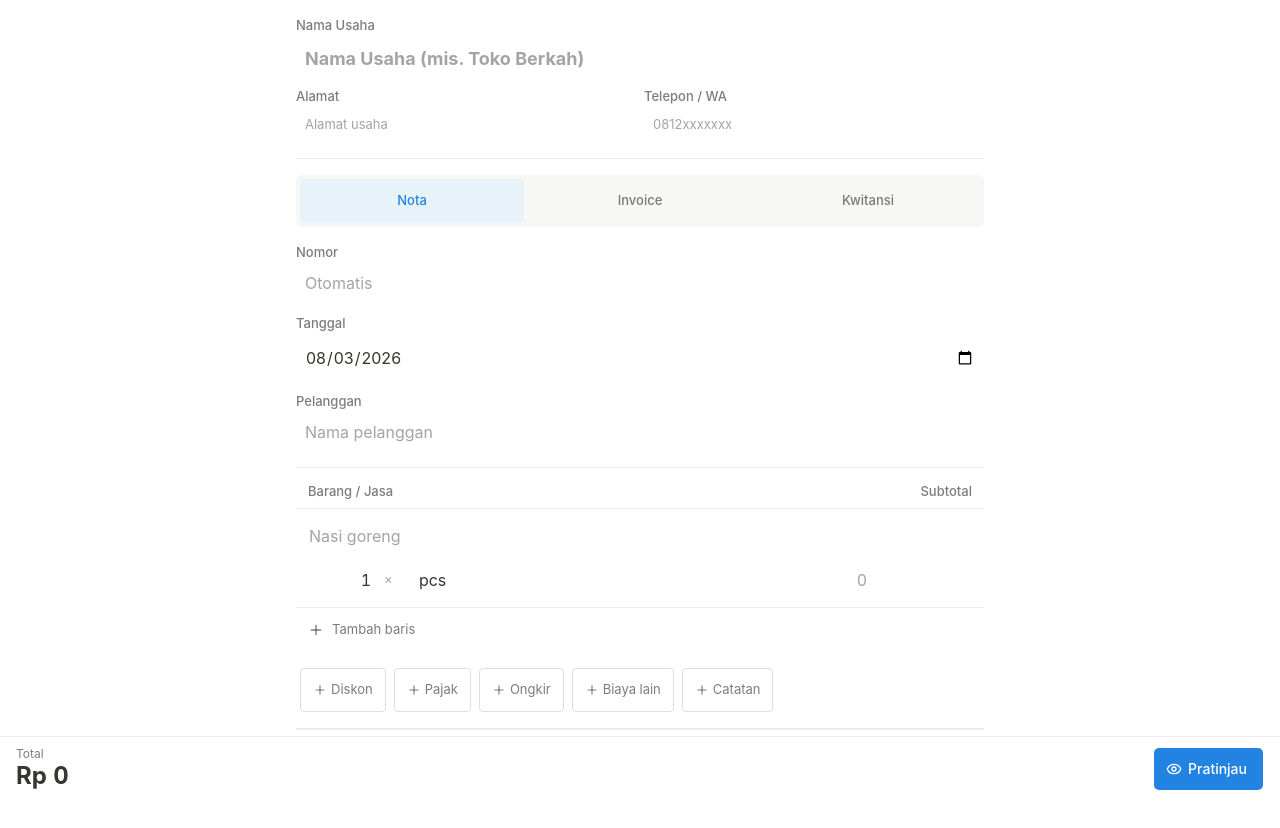
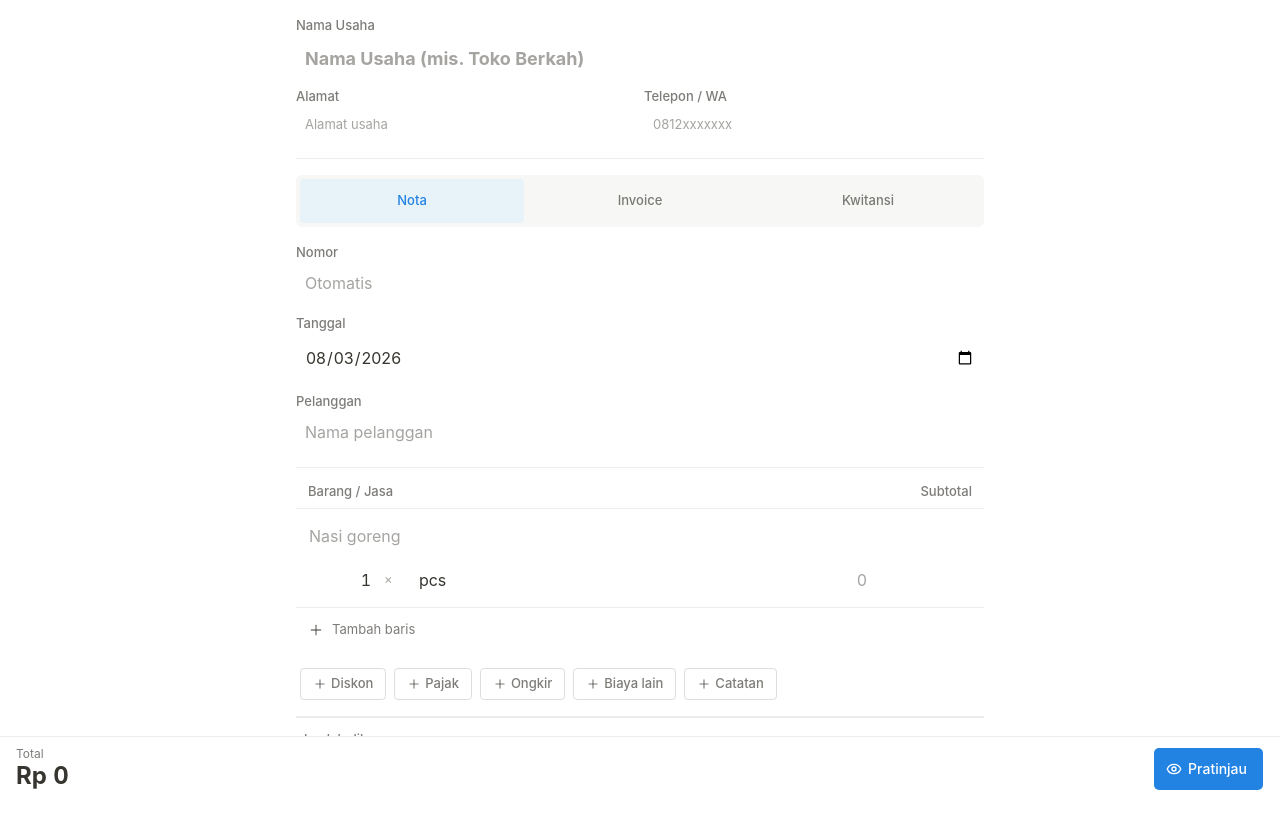
Before and after one commit to alwaysYSL/satunota, a Next.js app: page / in a window 1280 px wide. Shown: the top 828 px of the page. Built offline with nearby package versions, Linux system fonts and the light colour scheme.

Commit message:
fix: selektor zustand, reset syarat, tinggi chip, format tanggal

```diff
--- a/components/editor/calc-summary.tsx
+++ b/components/editor/calc-summary.tsx
@@ -4,15 +4,24 @@ import { useEditorStore, useCalcResult } from "@/lib/stores/editor-store"
 import { formatRupiah } from "@/lib/format"
 
 export function CalcSummary() {
-  const state = useEditorStore()
+  const chips = useEditorStore((s) => s.chips)
+  const diskonTipe = useEditorStore((s) => s.diskonTipe)
+  const diskonNilai = useEditorStore((s) => s.diskonNilai)
+  const pajakPersen = useEditorStore((s) => s.pajakPersen)
+  const pajakInklusif = useEditorStore((s) => s.pajakInklusif)
+  const ongkir = useEditorStore((s) => s.ongkir)
+  const biayaLain = useEditorStore((s) => s.biayaLain)
+  const pembulatanAktif = useEditorStore((s) => s.pembulatanAktif)
+  const tipe = useEditorStore((s) => s.tipe)
+  const dibayar = useEditorStore((s) => s.dibayar)
   const cr = useCalcResult()
 
-  const showDiskon = state.chips.showDiskon && cr.diskonNominal > 0
-  const showPajak = state.chips.showPajak && cr.pajakNominal > 0
-  const showOngkir = state.chips.showOngkir && state.ongkir > 0
-  const showBiayaLain = state.chips.showBiayaLain && state.biayaLain > 0
-  const showPembulatan = state.pembulatanAktif && cr.pembulatanNominal !== 0
-  const showSisa = state.tipe !== "kwitansi" && cr.sisa !== cr.total
+  const showDiskon = chips.showDiskon && cr.diskonNominal > 0
+  const showPajak = chips.showPajak && cr.pajakNominal > 0
+  const showOngkir = chips.showOngkir && ongkir > 0
+  const showBiayaLain = chips.showBiayaLain && biayaLain > 0
+  const showPembulatan = pembulatanAktif && cr.pembulatanNominal !== 0
+  const showSisa = tipe !== "kwitansi" && cr.sisa !== cr.total
 
   // Jangan tampilkan rincian kalau subtotal nol
   if (cr.subtotal === 0) return null
@@ -26,8 +35,8 @@ export function CalcSummary() {
       {showDiskon && (
         <SummaryRow
           label={
-            state.diskonTipe === "persen"
-              ? `Diskon (${state.diskonNilai}%)`
+            diskonTipe === "persen"
+              ? `Diskon (${diskonNilai}%)`
               : "Diskon"
           }
           value={-cr.diskonNominal}
@@ -37,18 +46,18 @@ export function CalcSummary() {
       {/* Pajak */}
       {showPajak && (
         <SummaryRow
-          label={`Pajak ${state.pajakPersen}%${state.pajakInklusif ? " (termasuk)" : ""}`}
-          value={state.pajakInklusif ? 0 : cr.pajakNominal}
+          label={`Pajak ${pajakPersen}%${pajakInklusif ? " (termasuk)" : ""}`}
+          value={pajakInklusif ? 0 : cr.pajakNominal}
           displayValue={formatRupiah(cr.pajakNominal)}
-          note={state.pajakInklusif ? "sudah termasuk" : undefined}
+          note={pajakInklusif ? "sudah termasuk" : undefined}
         />
       )}
 
       {/* Ongkir */}
-      {showOngkir && <SummaryRow label="Ongkir" value={state.ongkir} />}
+      {showOngkir && <SummaryRow label="Ongkir" value={ongkir} />}
 
       {/* Biaya lain */}
-      {showBiayaLain && <SummaryRow label="Biaya lain" value={state.biayaLain} />}
+      {showBiayaLain && <SummaryRow label="Biaya lain" value={biayaLain} />}
 
       {/* Pembulatan */}
       {showPembulatan && (
@@ -69,7 +78,7 @@ export function CalcSummary() {
       {/* Sisa (jika ada pembayaran sebagian) */}
       {showSisa && (
         <>
-          <SummaryRow label="Dibayar" value={-state.dibayar} />
+          <SummaryRow label="Dibayar" value={-dibayar} />
           <div className="flex items-center justify-between">
             <span className="text-[13px] font-medium text-fg-secondary">
               Sisa
--- a/components/editor/chip-bar.tsx
+++ b/components/editor/chip-bar.tsx
@@ -4,13 +4,25 @@ import * as React from "react"
 import { Plus } from "lucide-react"
 import { cn } from "@/lib/utils"
 import { useEditorStore, useCalcResult, type ChipVisibility } from "@/lib/stores/editor-store"
-import { formatRupiah } from "@/lib/format"
+import { formatRupiah, formatTanggal } from "@/lib/format"
 import { ChipDrawer } from "./chip-drawer"
 
 type ChipConfig = {
   key: keyof ChipVisibility
   label: string
-  activeLabel: (state: ReturnType<typeof useEditorStore.getState>, calcResult: ReturnType<typeof useCalcResult>) => string
+  activeLabel: (
+    values: {
+      diskonTipe: "nominal" | "persen"
+      diskonNilai: number
+      pajakPersen: number
+      pajakInklusif: boolean
+      ongkir: number
+      biayaLain: number
+      catatan: string
+      dueDate: string | null
+    },
+    calcResult: ReturnType<typeof useCalcResult>,
+  ) => string
   /** Hanya tampil untuk jenis tertentu */
   showFor?: ("nota" | "invoice" | "kwitansi")[]
 }
@@ -19,45 +31,55 @@ const CHIPS: ChipConfig[] = [
   {
     key: "showDiskon",
     label: "Diskon",
-    activeLabel: (s, cr) =>
-      s.diskonTipe === "persen"
-        ? `Diskon ${s.diskonNilai}%`
+    activeLabel: (v, cr) =>
+      v.diskonTipe === "persen"
+        ? `Diskon ${v.diskonNilai}%`
         : `Diskon ${formatRupiah(cr.diskonNominal)}`,
   },
   {
     key: "showPajak",
     label: "Pajak",
-    activeLabel: (s, cr) =>
-      `Pajak ${s.pajakPersen}%${s.pajakInklusif ? " (inkl.)" : ""} ${formatRupiah(cr.pajakNominal)}`,
+    activeLabel: (v, cr) =>
+      `Pajak ${v.pajakPersen}%${v.pajakInklusif ? " (inkl.)" : ""} ${formatRupiah(cr.pajakNominal)}`,
   },
   {
     key: "showOngkir",
     label: "Ongkir",
-    activeLabel: (s) => `Ongkir ${formatRupiah(s.ongkir)}`,
+    activeLabel: (v) => `Ongkir ${formatRupiah(v.ongkir)}`,
   },
   {
     key: "showBiayaLain",
     label: "Biaya lain",
-    activeLabel: (s) => `Biaya lain ${formatRupiah(s.biayaLain)}`,
+    activeLabel: (v) => `Biaya lain ${formatRupiah(v.biayaLain)}`,
   },
   {
     key: "showCatatan",
     label: "Catatan",
-    activeLabel: (s) => s.catatan ? "Catatan ada" : "Catatan",
+    activeLabel: (v) => v.catatan ? "Catatan ada" : "Catatan",
   },
   {
     key: "showJatuhTempo",
     label: "Jatuh tempo",
-    activeLabel: (s) => s.dueDate ? `Jatuh tempo ${s.dueDate}` : "Jatuh tempo",
+    activeLabel: (v) =>
+      v.dueDate ? `Jatuh tempo ${formatTanggal(v.dueDate)}` : "Jatuh tempo",
     showFor: ["invoice"],
   },
 ]
 
 export function ChipBar() {
-  const state = useEditorStore()
-  const calcResult = useCalcResult()
+  const chips = useEditorStore((s) => s.chips)
   const toggleChip = useEditorStore((s) => s.toggleChip)
   const tipe = useEditorStore((s) => s.tipe)
+  const diskonTipe = useEditorStore((s) => s.diskonTipe)
+  const diskonNilai = useEditorStore((s) => s.diskonNilai)
+  const pajakPersen = useEditorStore((s) => s.pajakPersen)
+  const pajakInklusif = useEditorStore((s) => s.pajakInklusif)
+  const ongkir = useEditorStore((s) => s.ongkir)
+  const biayaLain = useEditorStore((s) => s.biayaLain)
+  const catatan = useEditorStore((s) => s.catatan)
+  const dueDate = useEditorStore((s) => s.dueDate)
+
+  const calcResult = useCalcResult()
 
   const [activeDrawer, setActiveDrawer] = React.useState<keyof ChipVisibility | null>(null)
 
@@ -65,11 +87,25 @@ export function ChipBar() {
     (chip) => !chip.showFor || chip.showFor.includes(tipe),
   )
 
+  const chipValues = React.useMemo(
+    () => ({
+      diskonTipe,
+      diskonNilai,
+      pajakPersen,
+      pajakInklusif,
+      ongkir,
+      biayaLain,
+      catatan,
+      dueDate,
+    }),
+    [diskonTipe, diskonNilai, pajakPersen, pajakInklusif, ongkir, biayaLain, catatan, dueDate],
+  )
+
   return (
     <>
       <div className="flex flex-wrap gap-2 px-1">
         {visibleChips.map((chip) => {
-          const isActive = state.chips[chip.key]
+          const isActive = chips[chip.key]
 
           return (
             <button
@@ -86,18 +122,18 @@ export function ChipBar() {
                 }
               }}
               className={cn(
-                "inline-flex items-center gap-1 rounded-sm px-3",
-                "h-8 text-[13px]",
+                "relative inline-flex items-center gap-1 rounded-sm px-3",
+                "h-8 text-[13px] leading-none font-medium max-w-full",
                 "border transition-[background-color] duration-[20ms] ease-in",
-                "min-h-[44px]",
+                "after:absolute after:top-1/2 after:left-1/2 after:-translate-x-1/2 after:-translate-y-1/2 after:min-w-[44px] after:min-h-[44px] after:w-full after:h-full after:content-['']",
                 isActive
                   ? "border-transparent bg-brand-subtle text-brand"
                   : "border-line-strong bg-transparent text-fg-secondary hover:bg-bg-hover",
               )}
             >
-              {!isActive && <Plus className="size-3.5" />}
-              <span className="tnum">
-                {isActive ? chip.activeLabel(state, calcResult) : chip.label}
+              {!isActive && <Plus className="size-3.5 shrink-0" />}
+              <span className="tnum whitespace-normal break-words">
+                {isActive ? chip.activeLabel(chipValues, calcResult) : chip.label}
               </span>
             </button>
           )
--- a/lib/stores/editor-store.ts
+++ b/lib/stores/editor-store.ts
@@ -1,5 +1,6 @@
 "use client"
 
+import { useMemo } from "react"
 import { create } from "zustand"
 import { calc, type CalcInput, type CalcResult } from "@/lib/calc"
 
@@ -145,9 +146,10 @@ export const useEditorStore = create<EditorState & EditorActions>((set) => ({
     set((s) => {
       const updates: Partial<EditorState> = { tipe }
 
-      // Reset field-field yang tidak berlaku untuk jenis baru
+      // Reset field-field yang tidak berlaku untuk jenis baru (SRS §5.6)
       if (tipe !== "invoice") {
         updates.dueDate = null
+        updates.syarat = ""
         updates.chips = { ...s.chips, showJatuhTempo: false }
       }
       if (tipe !== "kwitansi") {
@@ -195,34 +197,84 @@ export const useEditorStore = create<EditorState & EditorActions>((set) => ({
 }))
 
 // ─── Selector: calc result ──────────────────────────────
+// Dioptimalkan dengan selector sempit + useMemo agar calc() hanya berjalan 1 kali
+// ketika input perhitungan berubah.
 
-export function buildCalcInput(state: EditorState): CalcInput {
+export function buildCalcInput(
+  items: EditorItem[],
+  diskonTipe: DiscountType,
+  diskonNilai: number,
+  pajakPersen: number,
+  pajakInklusif: boolean,
+  ongkir: number,
+  biayaLain: number,
+  pembulatanAktif: boolean,
+  dibayar: number,
+  tipe: DocType,
+): CalcInput {
   return {
-    items: state.items
+    items: items
       .filter((it) => it.nama.trim() !== "" || it.hargaSatuan > 0)
       .map((it) => ({
         qty: it.qty,
         hargaSatuan: it.hargaSatuan,
         diskonBaris: it.diskonBaris,
       })),
-    diskonTipe: state.diskonTipe,
-    diskonNilai: state.diskonNilai,
-    pajakPersen: state.pajakPersen,
-    pajakInklusif: state.pajakInklusif,
-    ongkir: state.ongkir,
-    biayaLain: state.biayaLain,
-    pembulatanAktif: state.pembulatanAktif,
-    dibayar: state.tipe === "kwitansi" ? 0 : state.dibayar,
+    diskonTipe,
+    diskonNilai,
+    pajakPersen,
+    pajakInklusif,
+    ongkir,
+    biayaLain,
+    pembulatanAktif,
+    dibayar: tipe === "kwitansi" ? 0 : dibayar,
   }
 }
 
 export function useCalcResult(): CalcResult {
-  const state = useEditorStore()
-  const input = buildCalcInput(state)
+  const items = useEditorStore((s) => s.items)
+  const diskonTipe = useEditorStore((s) => s.diskonTipe)
+  const diskonNilai = useEditorStore((s) => s.diskonNilai)
+  const pajakPersen = useEditorStore((s) => s.pajakPersen)
+  const pajakInklusif = useEditorStore((s) => s.pajakInklusif)
+  const ongkir = useEditorStore((s) => s.ongkir)
+  const biayaLain = useEditorStore((s) => s.biayaLain)
+  const pembulatanAktif = useEditorStore((s) => s.pembulatanAktif)
+  const dibayar = useEditorStore((s) => s.dibayar)
+  const tipe = useEditorStore((s) => s.tipe)
 
-  const result = calc(input)
-  if (state.tipe === "kwitansi") {
-    return calc({ ...input, dibayar: result.total })
-  }
-  return result
+  return useMemo(() => {
+    const input = buildCalcInput(
+      items,
+      diskonTipe,
+      diskonNilai,
+      pajakPersen,
+      pajakInklusif,
+      ongkir,
+      biayaLain,
+      pembulatanAktif,
+      dibayar,
+      tipe,
+    )
+
+    const result = calc(input)
+    if (tipe === "kwitansi") {
+      return {
+        ...result,
+        sisa: 0,
+      }
+    }
+    return result
+  }, [
+    items,
+    diskonTipe,
+    diskonNilai,
+    pajakPersen,
+    pajakInklusif,
+    ongkir,
+    biayaLain,
+    pembulatanAktif,
+    dibayar,
+    tipe,
+  ])
 }
```
Also changed, not shown: components/editor/preview-drawer.tsx (+17 -8 lines), 1 other file (tests, documents, lock files or other folders).
